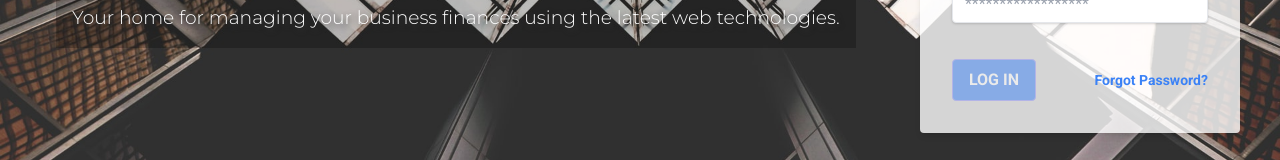
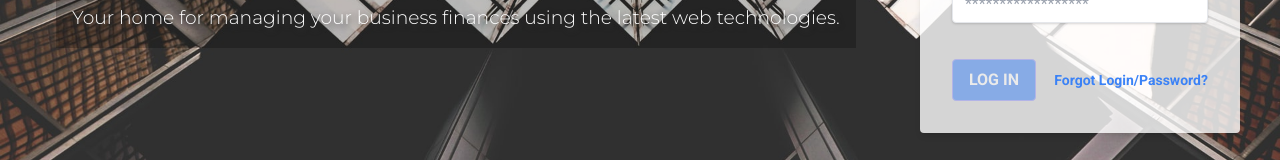
Before and after one commit to nugentmichael/react-bank, a React (Create React App) app: page /business in a window 1280 px wide. Shown: the part 345-505 px from the top of the page. Built offline with nearby package versions, Linux system fonts and the light colour scheme.

Commit message:
Revise the tooltip copy on the Login Form component.

```diff
--- a/src/components/LoginForm.js
+++ b/src/components/LoginForm.js
@@ -108,12 +108,13 @@ const LoginForm = () => {
 				</button>
 				<div className="relative">
 					<span className="inline-block align-baseline font-bold text-sm text-blue-500 hover:text-blue-800 tooltip">
-						Forgot Password?
+						Forgot Login/Password?
 					</span>
 					<div className="absolute -top-14 w-full opacity-0 transition-opacity tooltip-text">
 						<div className="relative">
 							<div className="bg-black text-white text-xs rounded py-1 px-4 right-0 bottom-full">
-								Type in any username and password.
+								Type in any username and password. We're that
+								secure!
 								<svg
 									className="absolute text-black h-2 w-full left-0 top-full"
 									x="0px"
```
